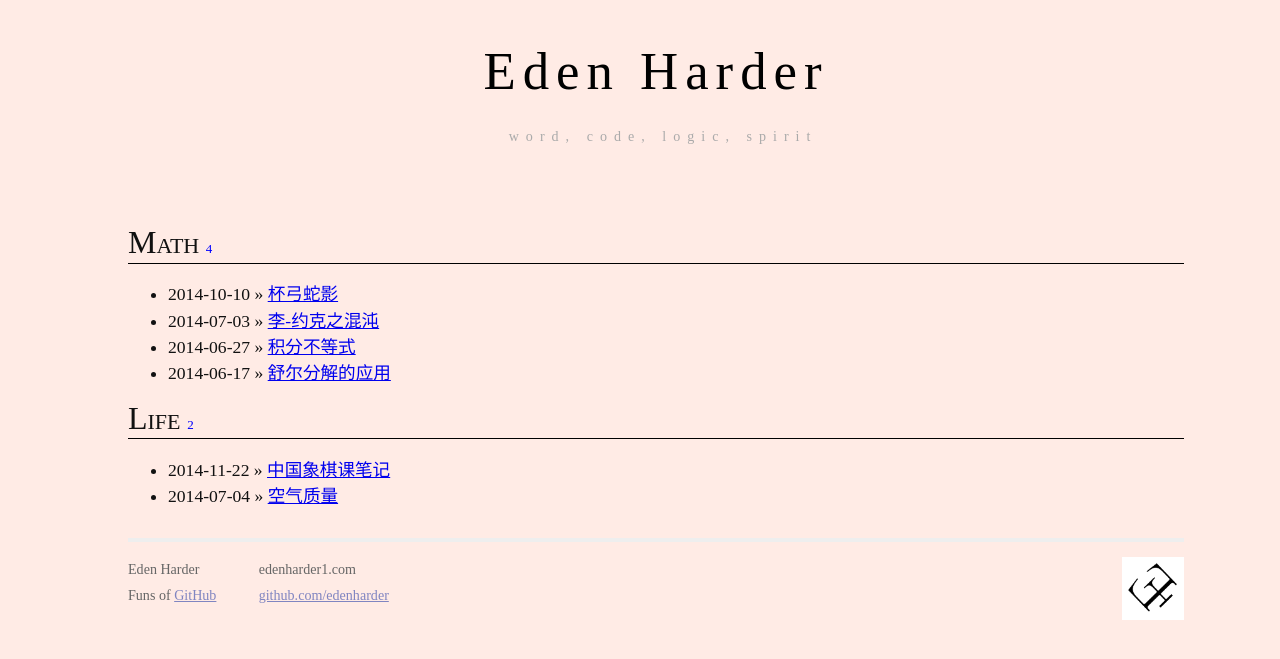
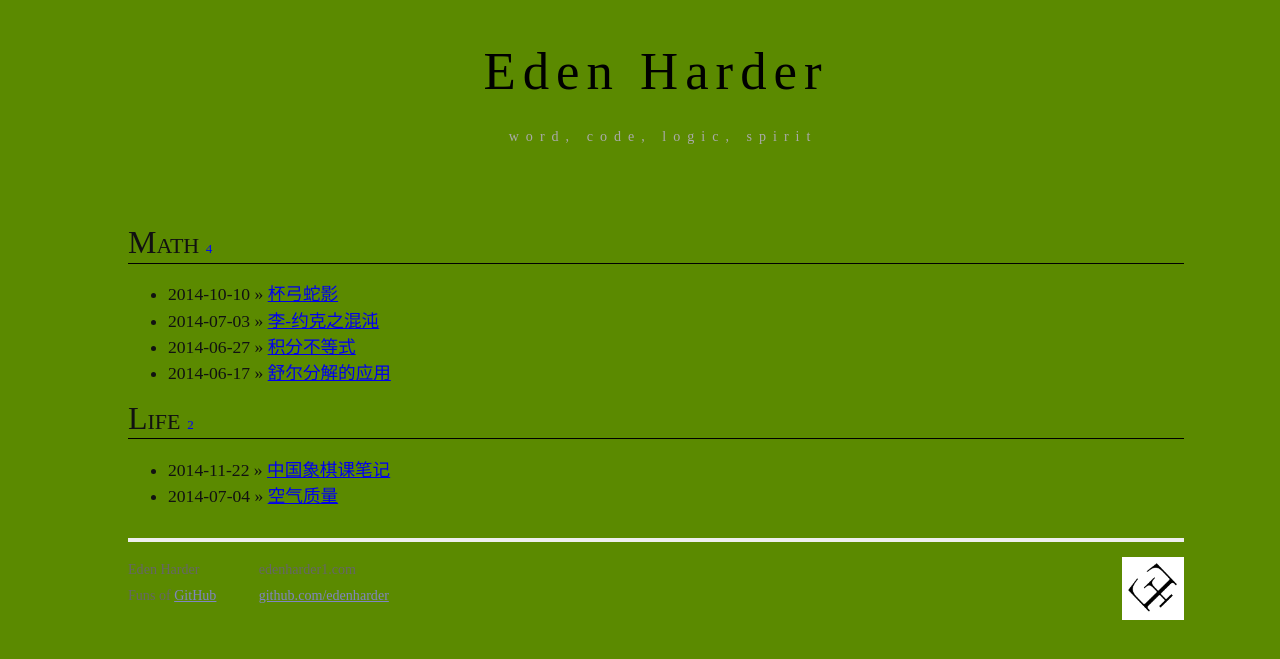
Before and after one commit to hueidou/hueidou.github.io, a Jekyll site: the page built from index.html, in a window 1280 px wide. Shown: the top 659 px of the page. Built offline with Jekyll 4.4.1, drawn with Linux system fonts in a browser that asks for light colours; nearby versions of some CDN libraries; library files that are not in the unit come from our copies; Markdown is read by kramdown in place of the engine named in the settings.

Commit message:
bg color

```diff
--- a/css/screen.css
+++ b/css/screen.css
@@ -13,7 +13,7 @@ body {
 }
 
 body {
-  background-color: #ffebe5;
+  background-color: #5b8a00;
 }
 .topbanner {
   background-color: #fbc9ba;
```
